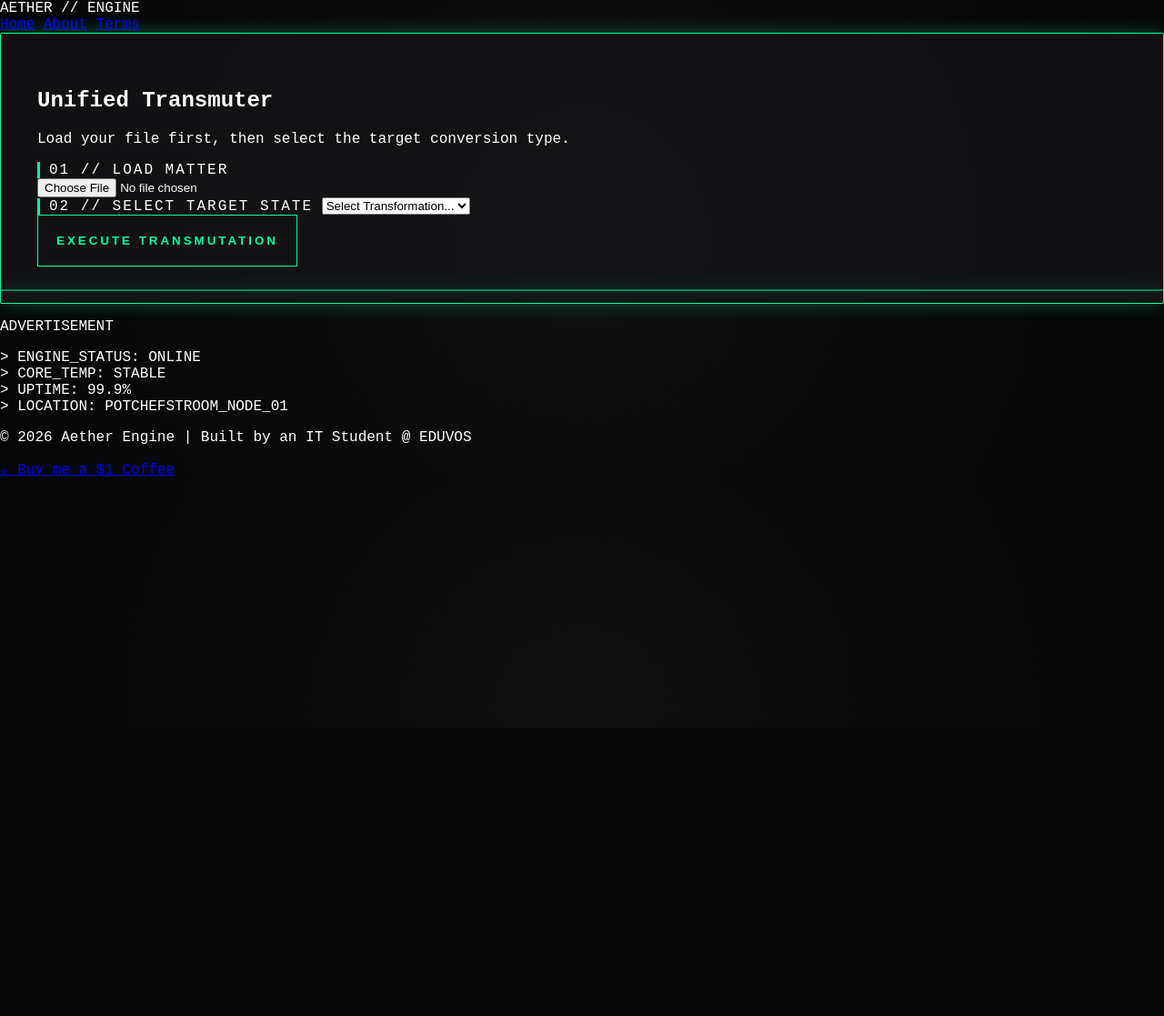
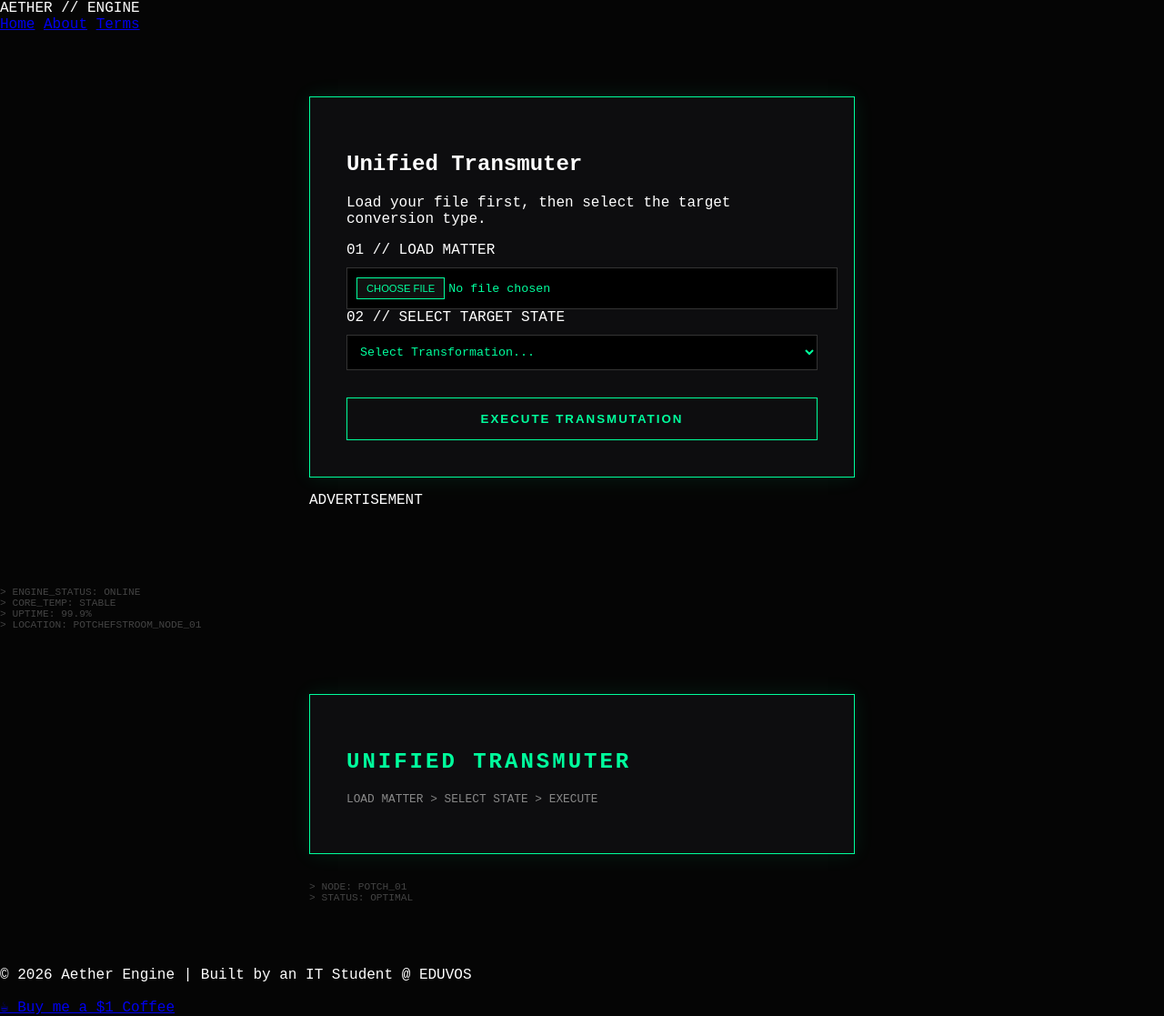
Before and after one commit to kazadijoel36-source/Aether-Engine, a Flask app: page / in a window 1280 px wide. Shown: the whole page at 91% size. Before the commit the page ends 524 px from the top, so only its background shows below. Run offline with Flask 3, Linux system fonts and the light colour scheme; some libraries are stand-ins or nearby versions.

Commit message:
Fixed CSS naming mismatch

```diff
--- a/static/css/style.css
+++ b/static/css/style.css
@@ -1,75 +1,76 @@
 :root {
     --bg-color: #050505;
-    --card-bg: rgba(20, 20, 23, 0.8);
+    --card-bg: #0d0d0f;
     --accent: #00ff9d;
-    --accent-glow: rgba(0, 255, 157, 0.3);
     --text-main: #ffffff;
-    --border-color: #1a1a1c;
 }
 
 body {
     background-color: var(--bg-color);
-    background-image:
-        radial-gradient(circle at 50% 50%, #111 0%, #050505 100%),
-        linear-gradient(rgba(18, 16, 16, 0) 50%, rgba(0, 0, 0, 0.25) 50%),
-        linear-gradient(90deg, rgba(255, 0, 0, 0.06), rgba(0, 255, 0, 0.02), rgba(0, 0, 255, 0.06));
-    background-size: 100% 100%, 100% 2px, 3px 100%;
     color: var(--text-main);
-    font-family: 'Courier New', Courier, monospace; /* More tactical/coder vibe */
+    font-family: 'Courier New', monospace;
     margin: 0;
 }
 
+.container {
+    max-width: 600px;
+    margin: 50px auto;
+    padding: 20px;
+}
+
+/* The Card */
 .tool-card {
     background: var(--card-bg);
-    backdrop-filter: blur(10px);
     border: 1px solid var(--accent);
-    box-shadow: 0 0 20px var(--accent-glow);
     padding: 40px;
-    border-radius: 2px; /* Sharper corners look more tactical */
-    position: relative;
-    overflow: hidden;
+    box-shadow: 0 0 20px rgba(0, 255, 157, 0.1);
 }
 
-/* The "Scanning" Line Effect */
-.tool-card::after {
-    content: "";
-    position: absolute;
-    top: -100%;
-    left: 0;
+/* Force Dark Inputs */
+input[type="file"], .tactical-select {
     width: 100%;
-    height: 2px;
-    background: var(--accent);
-    box-shadow: 0 0 15px var(--accent);
-    animation: scan 4s linear infinite;
-    opacity: 0.5;
+    background: #000;
+    border: 1px solid #333;
+    color: var(--accent);
+    padding: 10px;
+    margin-top: 10px;
+    font-family: 'Courier New', monospace;
 }
 
-@keyframes scan {
-    0% { top: -100%; }
-    100% { top: 200%; }
+/* Style the "Choose File" button specifically */
+input[type="file"]::file-selector-button {
+    background: #111;
+    color: var(--accent);
+    border: 1px solid var(--accent);
+    padding: 5px 10px;
+    cursor: pointer;
+    text-transform: uppercase;
+    font-size: 0.7rem;
 }
 
+/* Execute Button */
 .btn-execute {
+    width: 100%;
+    margin-top: 30px;
     background: transparent;
+    border: 1px solid var(--accent);
     color: var(--accent);
-    border: 1px solid var(--accent);
-    text-transform: uppercase;
-    letter-spacing: 3px;
+    padding: 15px;
     font-weight: bold;
-    padding: 20px;
-    transition: 0.4s;
-    box-shadow: inset 0 0 0px var(--accent-glow);
+    letter-spacing: 2px;
+    cursor: pointer;
+    transition: 0.3s;
 }
 
 .btn-execute:hover {
     background: var(--accent);
-    color: black;
-    box-shadow: 0 0 30px var(--accent);
-    cursor: crosshair;
+    color: #000;
 }
 
-.step-label {
-    letter-spacing: 2px;
-    border-left: 3px solid var(--accent);
-    padding-left: 10px;
+/* Diagnostics at bottom */
+.system-logs {
+    margin-top: 30px;
+    font-size: 0.7rem;
+    color: #444;
+    text-transform: uppercase;
 }
--- a/templates/index.html
+++ b/templates/index.html
@@ -1,15 +1,21 @@
-<!DOCTYPE html>
+<!doctype html>
 <html lang="en">
   <head>
-    <meta charset="UTF-8">
-    <meta name="viewport" content="width=device-width, initial-scale=1.0">
+    <meta charset="UTF-8" />
+    <meta name="viewport" content="width=device-width, initial-scale=1.0" />
     <title>Aether Engine | Tactical File Transmutation</title>
-    <link rel="stylesheet" href="{{ url_for('static', filename='css/style.css') }}">
+    <link
+      rel="stylesheet"
+      href="{{ url_for('static', filename='css/style.css') }}"
+    />
     <!-- Google AdSense Code Placeholder -->
-    <script async src="https://pagead2.googlesyndication.com/pagead/js/adsbygoogle.js?client=ca-pub-XXXXXXXXXXXXXXXX" crossorigin="anonymous"></script>
+    <script
+      async
+      src="https://pagead2.googlesyndication.com/pagead/js/adsbygoogle.js?client=ca-pub-XXXXXXXXXXXXXXXX"
+      crossorigin="anonymous"
+    ></script>
   </head>
   <body>
-
     <header>
       <div class="logo">AETHER // ENGINE</div>
       <nav>
@@ -25,13 +31,19 @@
           <h2>Unified Transmuter</h2>
           <p>Load your file first, then select the target conversion type.</p>
 
-                <form action="/convert" method="post" enctype="multipart/form-data" id="conversion-form">
-
+          <form
+            action="/convert"
+            method="post"
+            enctype="multipart/form-data"
+            id="conversion-form"
+          >
             <!-- STAGE 1: LOAD FILE -->
             <div class="step-box">
-                        <label for="file-upload" class="step-label">01 // LOAD MATTER</label>
+              <label for="file-upload" class="step-label"
+                >01 // LOAD MATTER</label
+              >
               <div class="custom-file-input">
-                            <input type="file" name="file" id="file-upload" required>
+                <input type="file" name="file" id="file-upload" required />
               </div>
             </div>
 
@@ -39,9 +51,18 @@
 
             <!-- STAGE 2: SELECT STATE -->
             <div class="step-box">
-                        <label for="conversion-type" class="step-label">02 // SELECT TARGET STATE</label>
-                        <select name="conversion_type" id="conversion-type" class="tactical-select" required>
-                            <option value="" disabled selected>Select Transformation...</option>
+              <label for="conversion-type" class="step-label"
+                >02 // SELECT TARGET STATE</label
+              >
+              <select
+                name="conversion_type"
+                id="conversion-type"
+                class="tactical-select"
+                required
+              >
+                <option value="" disabled selected>
+                  Select Transformation...
+                </option>
                 <optgroup label="PDF Tools">
                   <option value="pdf_to_word">PDF to Word (.docx)</option>
                   <option value="pdf_to_img">PDF to Image (.zip)</option>
@@ -57,9 +78,10 @@
 
             <!-- STAGE 3: EXECUTE -->
             <div class="action-area">
-                        <button type="submit" class="btn-execute">EXECUTE TRANSMUTATION</button>
+              <button type="submit" class="btn-execute">
+                EXECUTE TRANSMUTATION
+              </button>
             </div>
-
           </form>
         </div>
       </section>
@@ -76,15 +98,36 @@
       <div class="log-entry">> UPTIME: 99.9%</div>
       <div class="log-entry">> LOCATION: POTCHEFSTROOM_NODE_01</div>
     </section>
+    <main class="container">
+      <div class="tool-card">
+        <h2 style="color: var(--accent); letter-spacing: 3px">
+          UNIFIED TRANSMUTER
+        </h2>
+        <p style="font-size: 0.8rem; color: #888">
+          LOAD MATTER > SELECT STATE > EXECUTE
+        </p>
+
+        <!-- (Your Form Here) -->
+      </div>
+
+      <div class="system-logs">
+        <div>> NODE: POTCH_01</div>
+        <div>> STATUS: OPTIMAL</div>
+      </div>
+    </main>
 
     <footer>
       <div class="footer-content">
         <p>&copy; 2026 Aether Engine | Built by an IT Student @ EDUVOS</p>
         <div class="donation-link">
-                <a href="https://www.buymeacoffee.com/yourlink" target="_blank" class="coffee-btn">☕ Buy me a $1 Coffee</a>
+          <a
+            href="https://www.buymeacoffee.com/yourlink"
+            target="_blank"
+            class="coffee-btn"
+            >☕ Buy me a $1 Coffee</a
+          >
         </div>
       </div>
     </footer>
-
   </body>
 </html>
```
Lines whose indentation alone changed are shown as unchanged.
